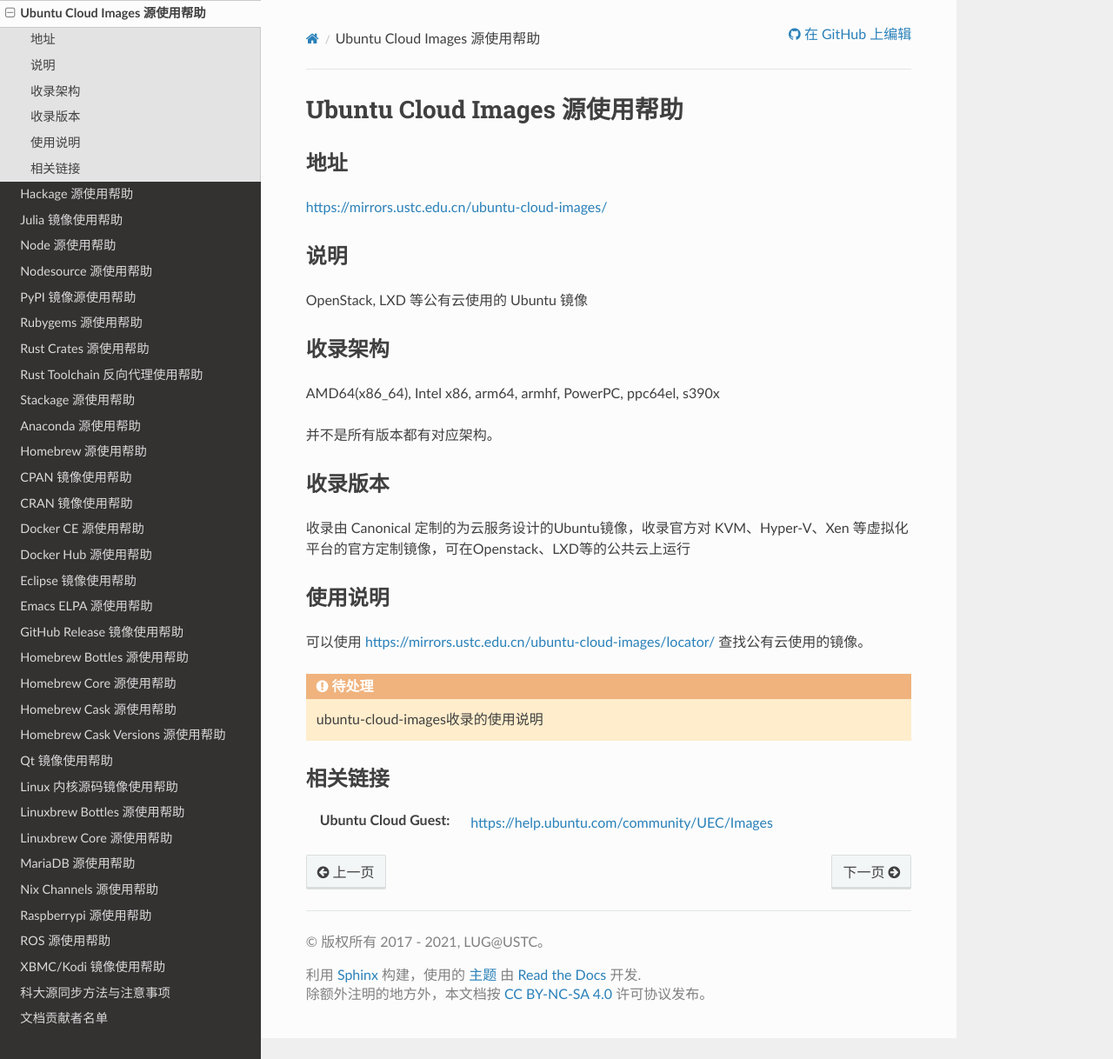
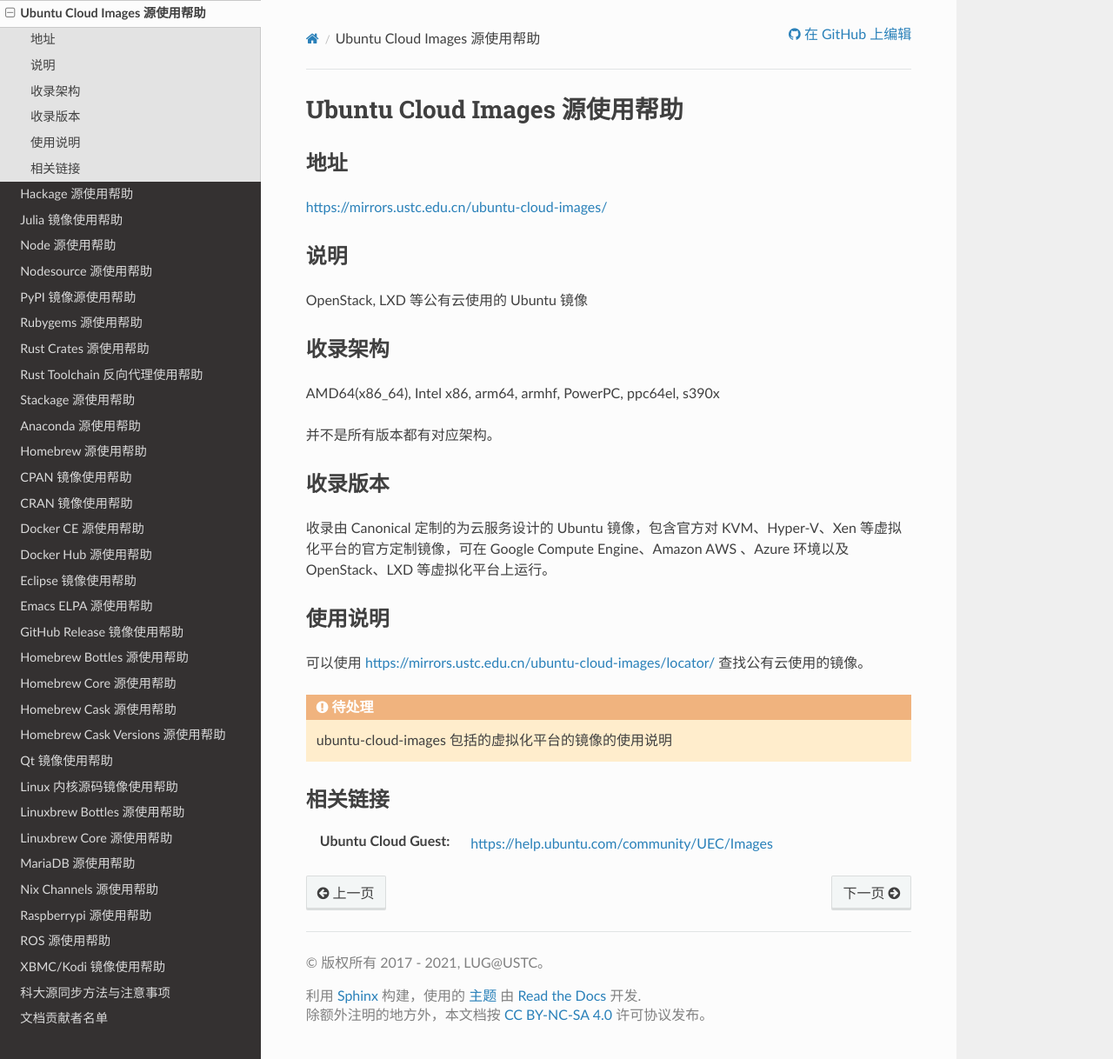
Before and after one commit to ustclug/mirrorhelp, a Sphinx documentation site: the page built from source/ubuntu-cloud-images.rst, in a window 1280 px wide and 1218 px high. Shown: the whole window at 87% size. Built offline with Sphinx 7.4.7 and the Read the Docs theme 2.0.0, drawn with Linux system fonts in a browser that asks for light colours; pages that are not in the unit, such as notebooks, are missing from menus.

Commit message:
修正ubuntu-cloud-images.rst格式错误
修正ubuntu-cloud-images.rst格式错误

```diff
--- a/source/ubuntu-cloud-images.rst
+++ b/source/ubuntu-cloud-images.rst
@@ -22,15 +22,14 @@
 收录版本
 ========
 
-收录由 Canonical 定制的为云服务设计的Ubuntu镜像，收录官方对 KVM、Hyper-V、Xen 等虚拟化平台的官方定制镜像，可在Openstack、LXD等的公共云上运行
+收录由 Canonical 定制的为云服务设计的 Ubuntu 镜像，包含官方对 KVM、Hyper-V、Xen 等虚拟化平台的官方定制镜像，可在 Google Compute Engine、Amazon AWS 、Azure 环境以及 OpenStack、LXD 等虚拟化平台上运行。
 
 使用说明
 ========
 
 可以使用 https://mirrors.ustc.edu.cn/ubuntu-cloud-images/locator/ 查找公有云使用的镜像。
 
-
-.. todo :: ubuntu-cloud-images收录的使用说明
+.. todo :: ubuntu-cloud-images 包括的虚拟化平台的镜像的使用说明
 
 相关链接
 ========
```
